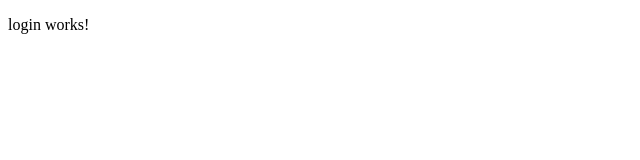
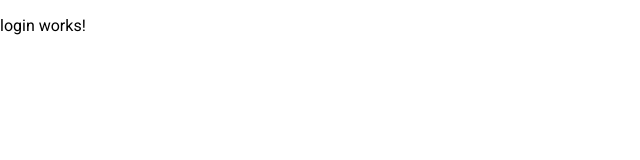
Before and after one commit to matheus-maria/qroll, an Angular app in the folder app/: page / in a window 1280 px wide. Shown: the top 160 px of the page, without its empty margins (0-640 px from the left). Built offline with nearby package versions, Linux system fonts and the light colour scheme.

Commit message:
@angular/material

```diff
--- a/app/angular.json
+++ b/app/angular.json
@@ -46,6 +46,7 @@
               "src/assets"
             ],
             "styles": [
+              "./node_modules/@angular/material/prebuilt-themes/indigo-pink.css",
               "src/styles.scss"
             ],
             "scripts": []
@@ -107,6 +108,7 @@
           }
         }
       }
-    }},
+    }
+  },
   "defaultProject": "Qroll"
 }
--- a/app/package.json
+++ b/app/package.json
@@ -12,13 +12,16 @@
   "private": true,
   "dependencies": {
     "@angular/animations": "~8.0.0",
+    "@angular/cdk": "~8.2.1",
     "@angular/common": "~8.0.0",
     "@angular/compiler": "~8.0.0",
     "@angular/core": "~8.0.0",
     "@angular/forms": "~8.0.0",
+    "@angular/material": "^8.2.1",
     "@angular/platform-browser": "~8.0.0",
     "@angular/platform-browser-dynamic": "~8.0.0",
     "@angular/router": "~8.0.0",
+    "hammerjs": "^2.0.8",
     "rxjs": "~6.4.0",
     "tslib": "^1.9.0",
     "zone.js": "~0.9.1"
--- a/app/src/app/app.module.ts
+++ b/app/src/app/app.module.ts
@@ -4,6 +4,7 @@
 import { AppRoutingModule } from './app-routing.module';
 import { AppComponent } from './app.component';
 import { LoginComponent } from './login/login.component';
+import { BrowserAnimationsModule } from '@angular/platform-browser/animations';
 
 @NgModule({
   declarations: [
@@ -12,7 +13,8 @@
   ],
   imports: [
     BrowserModule,
-    AppRoutingModule
+    AppRoutingModule,
+    BrowserAnimationsModule
   ],
   providers: [],
   bootstrap: [AppComponent]
--- a/app/src/index.html
+++ b/app/src/index.html
@@ -7,6 +7,8 @@
 
   <meta name="viewport" content="width=device-width, initial-scale=1">
   <link rel="icon" type="image/x-icon" href="favicon.ico">
+  <link href="https://fonts.googleapis.com/css?family=Roboto:300,400,500&display=swap" rel="stylesheet">
+  <link href="https://fonts.googleapis.com/icon?family=Material+Icons" rel="stylesheet">
 </head>
 <body>
   <app-root></app-root>
--- a/app/src/main.ts
+++ b/app/src/main.ts
@@ -1,3 +1,4 @@
+import 'hammerjs';
 import { enableProdMode } from '@angular/core';
 import { platformBrowserDynamic } from '@angular/platform-browser-dynamic';
 
--- a/app/src/styles.scss
+++ b/app/src/styles.scss
@@ -1 +1,4 @@
 /* You can add global styles to this file, and also import other style files */
+
+html, body { height: 100%; }
+body { margin: 0; font-family: Roboto, "Helvetica Neue", sans-serif; }
```
Also changed, not shown: 1 other file (tests, documents, lock files or other folders).
